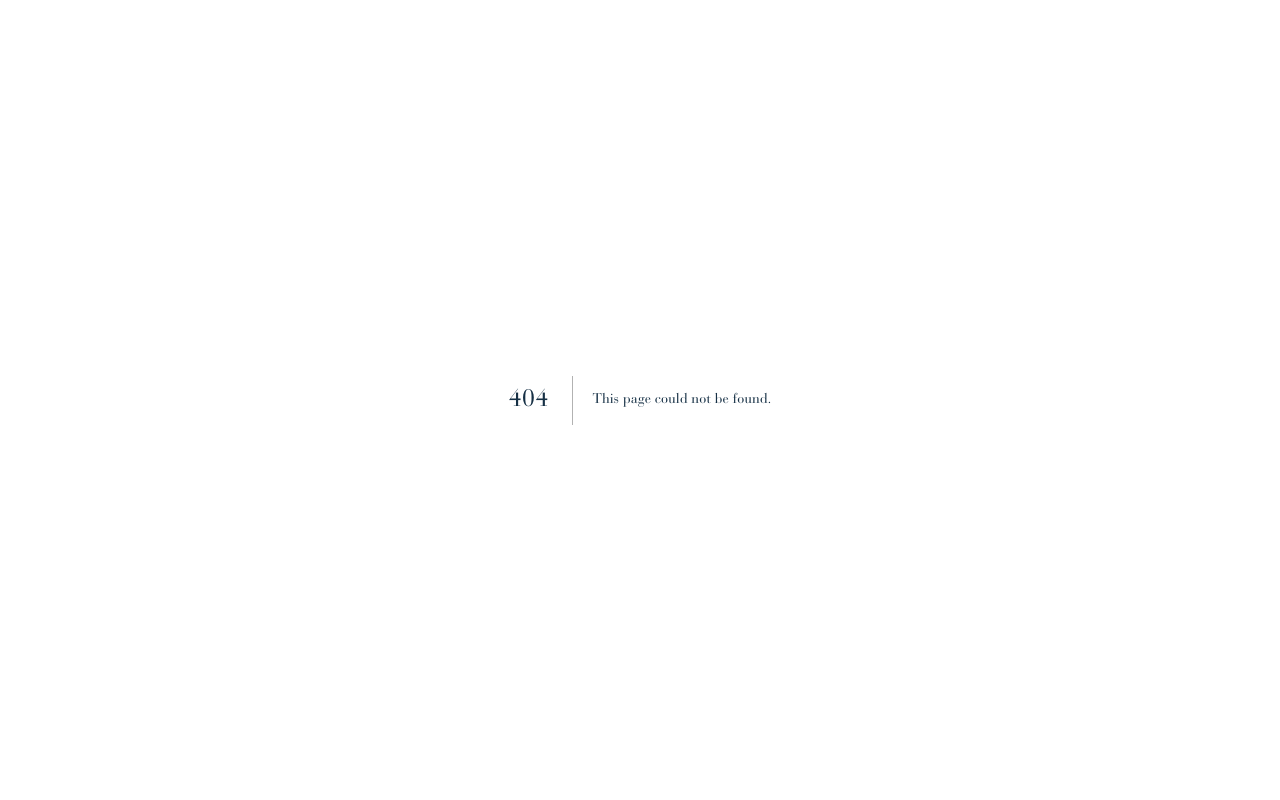
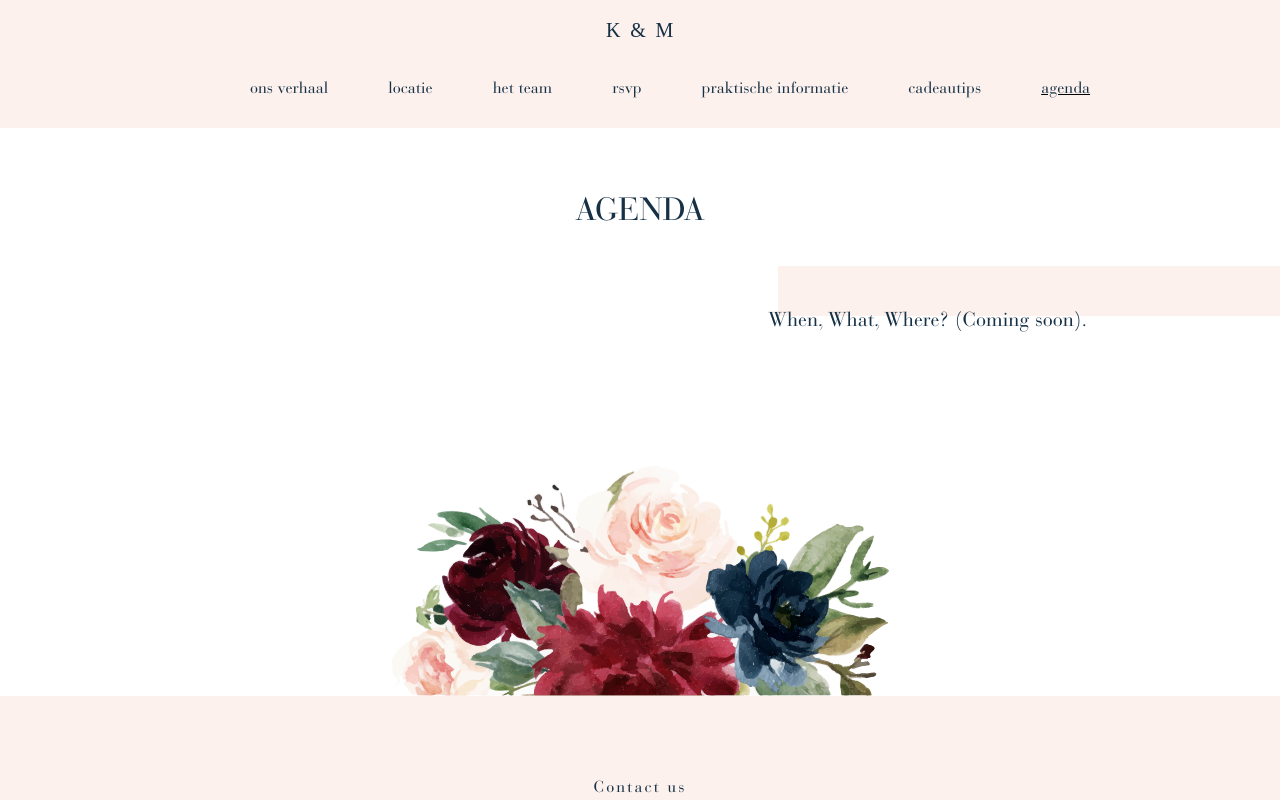
Before and after one commit to mikehanssen/join-our-wedding, a Next.js app: page /agenda in a window 1280 px wide. Before the commit this address had no page. Shown: the top 800 px of the page. Built offline with nearby package versions, Linux system fonts and the light colour scheme.

Commit message:
Added a placeholder for the agenda

```diff
--- a/components/header-menu.js
+++ b/components/header-menu.js
@@ -41,6 +41,11 @@ export default function HeaderMenu() {
           <span className="link-text">cadeautips</span>
         </a>
       </Link>
+      <Link href="/agenda">
+        <a className={activeUrl === '/agenda' ? 'menu-link m--active' : 'menu-link'}>
+          <span className="link-text">agenda</span>
+        </a>
+      </Link>
     </div>
   );
 }
--- a/components/mobile-menu.js
+++ b/components/mobile-menu.js
@@ -47,6 +47,11 @@ export default function MobileMenu({ menuOpen = false }) {
             <span className="link-text">cadeautips</span>
           </a>
         </Link>
+        <Link href="/agenda">
+          <a className={activeUrl === '/agenda' ? 'menu-link m--active' : 'menu-link'}>
+            <span className="link-text">agenda</span>
+          </a>
+        </Link>
       </div>
     </div>
   );
--- /dev/null
+++ b/pages/agenda.js
@@ -0,0 +1,20 @@
+import Layout from '../components/layout';
+
+export default function Team() {
+  return (
+    <Layout pageTitle="Het Team">
+      <h1 className="title mt-60">
+        Agenda
+      </h1>
+      <div className="subtitle-fl-right">
+        <div className="filler" />
+        <h2 className="subtitle team-subtitle mb-30">
+          When, What, Where? (Coming soon).
+        </h2>
+      </div>
+      <div className="content content-center mb-100">
+      </div>
+      <div className="boquete-flowers-bottom"></div>
+    </Layout>
+  );
+}
```
